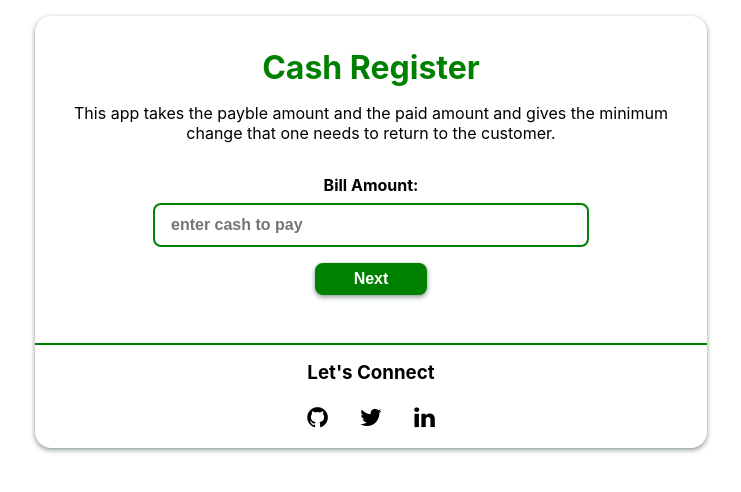
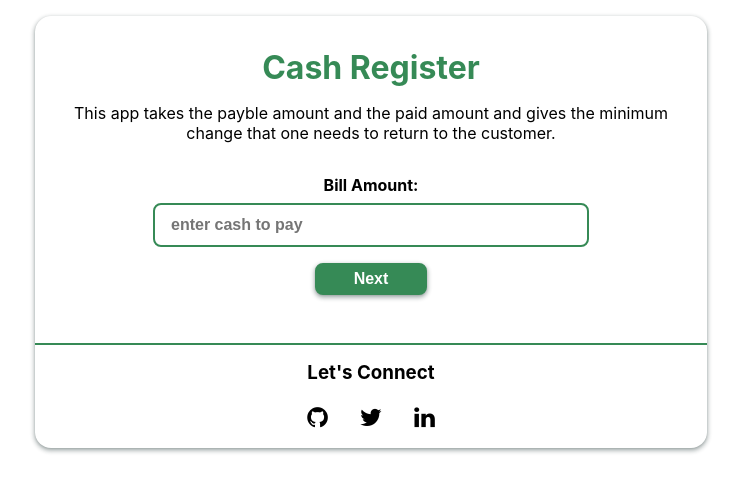
Before and after one commit to shraddha-1402/Cash-Register, a React (Create React App) app: page / in a window 1280 px wide. Shown: the top 492 px of the page, without its empty margins (269-1010 px from the left). Built offline with nearby package versions, Linux system fonts and the light colour scheme.

Commit message:
primary color changed

```diff
--- a/src/App.css
+++ b/src/App.css
@@ -8,7 +8,7 @@
   border-radius: 1rem;
   margin: 0 auto;
   padding: 1rem 1rem 0;
-  --primary-color: #008000;
+  --primary-color: #368A56;
 /* #006B35 #368A56 #07754b #23730f #1c7506 */
 
 }
```
